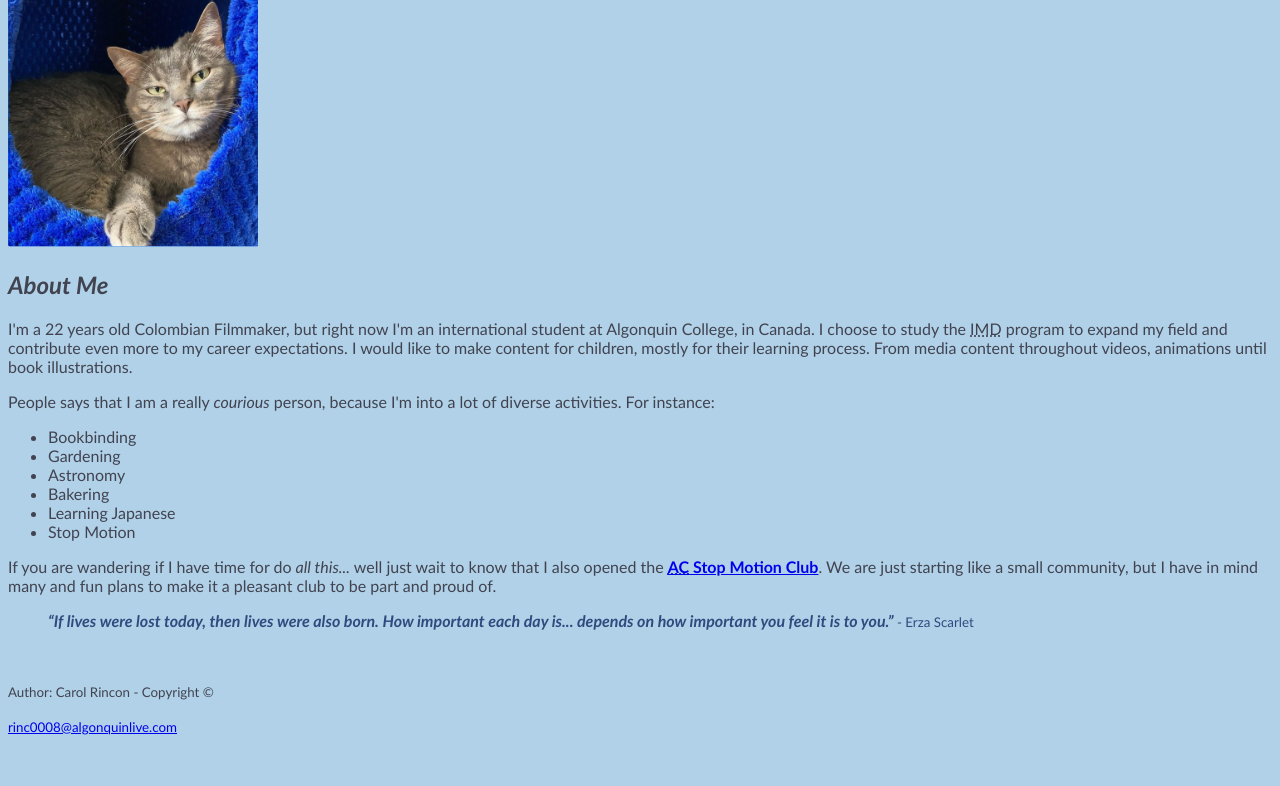
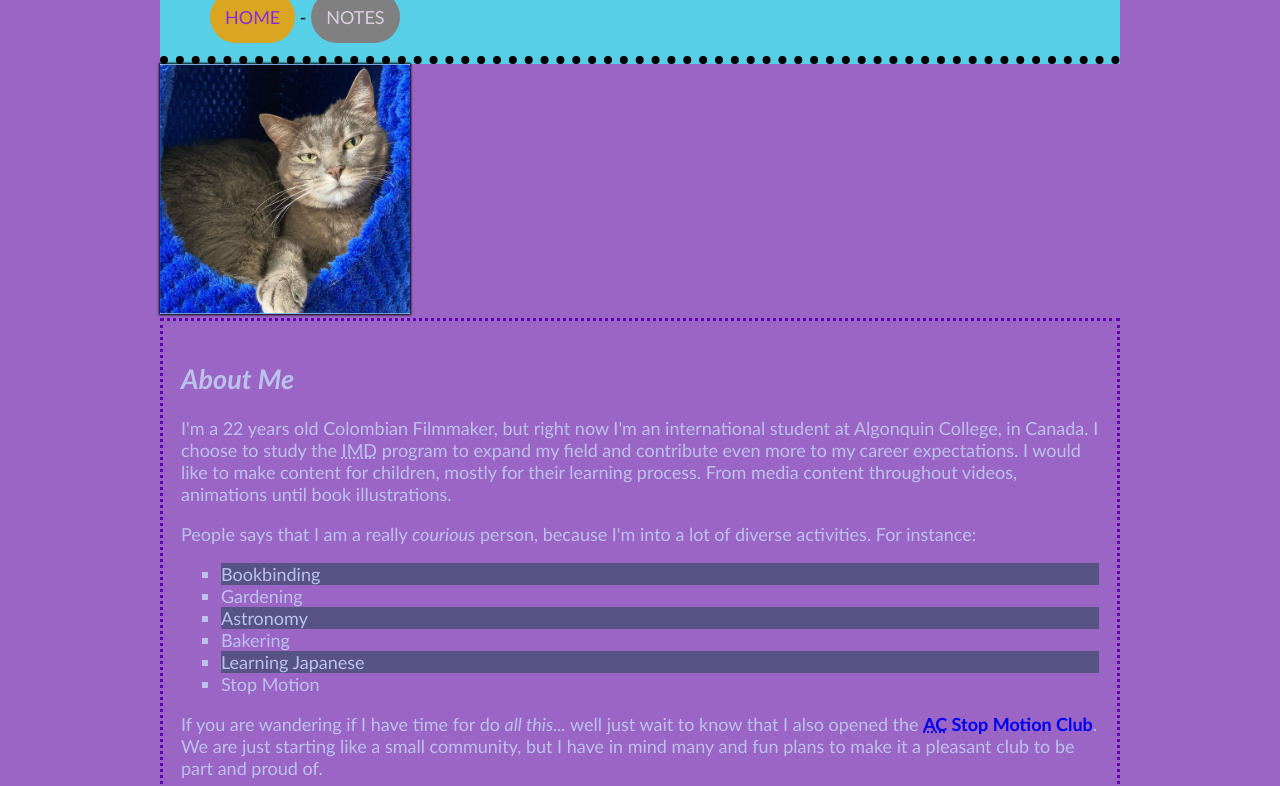
Before and after one commit to rinc0008/html-assignment, a plain HTML site: page index.html in a window 1280 px wide. Shown: the part 104-890 px from the top of the page. Before the commit the page ends 855 px from the top, so only its background shows below. Drawn offline with Linux system fonts and the light colour scheme; files that its build step writes are made by us from their sources; files whose address does not match are found by name.

Commit message:
add css file stylesheet

```diff
--- /dev/null
+++ b/css/style.css
@@ -0,0 +1,88 @@
+/*This is a CSS*/
+/*TAG selectors*/
+body {
+    background-color: rgb(154, 101, 197);
+    font-family: 'Gill Sans', 'Gill Sans MT', Calibri, 'Trebuchet MS', sans-serif;
+    font-size: 18px;
+    margin: auto;
+    width: 960px;
+    margin-left: auto;
+    margin-right: auto;
+}
+
+header,footer{
+    background:rgb(86, 207, 231);
+    padding: 10px;
+    border-bottom: 8px dotted black;
+    border-top: 8px dotted black;
+}
+
+/*ID selector*/
+
+.site-title{
+    color: rgb(90, 47, 139);
+}
+
+#my-image {
+   box-shadow: 0px 0px 2px 1px black;
+}
+
+article ul li:nth-child(odd) {
+    background: rgb(87, 84, 133);
+  }
+
+article ul li {
+    list-style-type: square;
+}
+
+nav ul li{
+    list-style-type: none;
+}
+
+nav ul li a {
+    text-decoration: none;
+    background: goldenrod;
+    color:blueviolet;
+    padding: 15px;
+    border-radius: 30px;
+}
+
+nav ul li a:link,
+nav ul li a:visited{
+    color: rgb(220, 205, 226);
+    text-decoration: none;
+    padding: 15px;
+    background: grey;
+    border-radius: 30px;
+}
+
+nav ul li a:hover{
+    color: cyan;
+    background: rgb(72, 5, 148);
+}
+
+nav ul li a:active {
+    color: cyan;
+}
+
+.noline1 {
+    text-decoration: none;
+}
+
+#my-image2 {
+    box-shadow: 0px 0px 2px 1px black;
+}
+
+#list{
+    color: rgb(188, 193, 236);
+    padding: 18px;
+    border: 3px dotted rgb(99, 2, 179);
+}
+#articleone{
+    color: rgb(188, 193, 236);
+    padding: 18px;
+    border: 3px dotted rgb(99, 2, 179);
+}
+.erza {
+    color: rgb(72, 62, 160);
+}
--- a/index.html
+++ b/index.html
@@ -4,29 +4,23 @@
         <!--Doc Info-->
         <meta charset="utf-8">
         <title>Simple HTML Website</title>
-        <style>
-            body {
-                background-color: rgb(176, 209, 231);
-                font-family: 'Trebuchet MS', 'Lucida Sans Unicode', 'Lucida Grande', 'Lucida Sans', Arial, sans-serif;
-                color: #414350;
-                text-align: left;
-            }
-            blockquote {
-                color: rgb(46, 74, 126);
-            }
-        </style>
+        <link href="/Users/juliirincon/Documents/html-assignment/css/style.css" rel= "stylesheet">
     </head>
     <body>
         <!--About me info-->
       <header>
-          <h1>Carol Rincon</h1>
+          <h1 class="site-title">Carol Rincon</h1>
           <nav>
+              <ul>
+                <li>
             <a>HOME</a> - <a href="notes.html">NOTES</a>
+                </li>
+              </ul>
          </nav>
         </header>
-    <img src="images/lilo-image.png" alt="My cat Lilo" width="250" height="250">
+    <img id="my-image2" src="images/lilo-image.png" alt="My cat Lilo" width="250" height="250">
         <main>
-            <article>
+            <article id="articleone">
                 <h2><em>About Me</em></h2>
 
                 <p>I'm a 22 years old Colombian Filmmaker, but right now I'm an international student at Algonquin College, in Canada.
@@ -42,9 +36,9 @@
                         <li>Stop Motion</li>
                       </ul>
 
-                <p>If you are wandering if I have time for do <em> all this...</em> well just wait to know that I also opened the <strong> <a href="https://www.algonquinsa.com/profile/stop-motion-club/"><abbr title="Algonquin College">AC</abbr> Stop Motion Club</a></strong>. We are just starting like a small community, but I have in mind many and fun plans to make it a pleasant club to be part and proud of.</p>
+                <p>If you are wandering if I have time for do <em> all this...</em> well just wait to know that I also opened the <strong> <a class="noline1" href="https://www.algonquinsa.com/profile/stop-motion-club/"><abbr title="Algonquin College">AC</abbr> Stop Motion Club</a></strong>. We are just starting like a small community, but I have in mind many and fun plans to make it a pleasant club to be part and proud of.</p>
 
-                <blockquote cite="https://myanimelist.net/featured/493/25_Inspiring_Quotes_from_Fairy_Tail">
+                <blockquote class="erza" cite="https://myanimelist.net/featured/493/25_Inspiring_Quotes_from_Fairy_Tail">
                 <strong><em>“If lives were lost today, then lives were also born. How important each day is... depends on how important you feel it is to you.” </em></strong><small>- Erza Scarlet</small>
                 </blockquote>
             </article>
@@ -52,7 +46,7 @@
         <footer>
             <br>
             <p><small>Author: Carol Rincon - Copyright ©</small></p>
-            <p><small><a href="mailto:rinc0008@algonquinlive.com">rinc0008@algonquinlive.com</a></small></p>
+            <p><small><a class="noline1" href="mailto:rinc0008@algonquinlive.com">rinc0008@algonquinlive.com</a></small></p>
         </footer>
     </body>
 </html>
```
Also changed, not shown: notes.html (+9 -12 lines).
